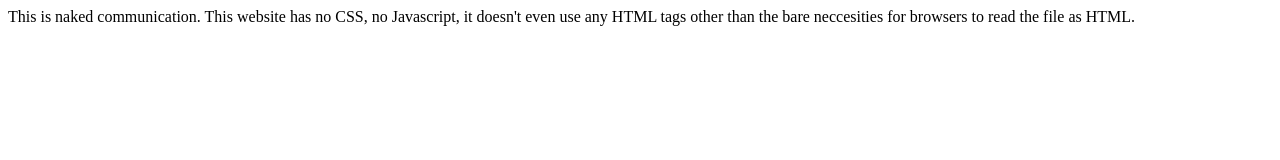
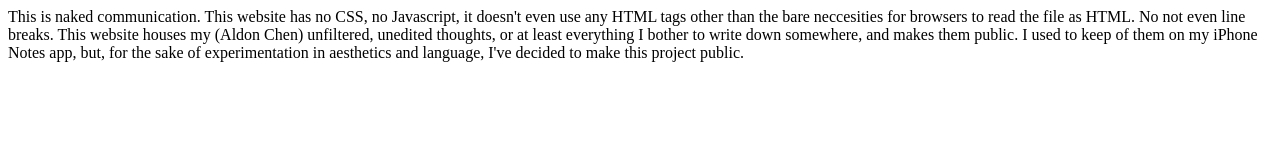
Before and after one commit to achen05/thoughts, a plain HTML site: page index.html in a window 1280 px wide. Drawn offline with Linux system fonts and the light colour scheme.

Commit message:
Add files via upload

```diff
--- a/index.html
+++ b/index.html
@@ -4,6 +4,8 @@
     <meta name="viewport" content="width=device-width, initial-scale=1.0">
   </head>
   <body>
-    This is naked communication. This website has no CSS, no Javascript, it doesn't even use any HTML tags other than the bare neccesities for browsers to read the file as HTML.
+    This is naked communication. This website has no CSS, no Javascript, it doesn't even use any HTML tags other than the bare neccesities for browsers to read the file as HTML. No not even line breaks.
+    This website houses my (Aldon Chen) unfiltered, unedited thoughts, or at least everything I bother to write down somewhere, and makes them public. I used to keep of them on my iPhone Notes app, but, for the sake of experimentation in aesthetics and language, I've decided to make this project public.
+
   </body>
 </html>
```
